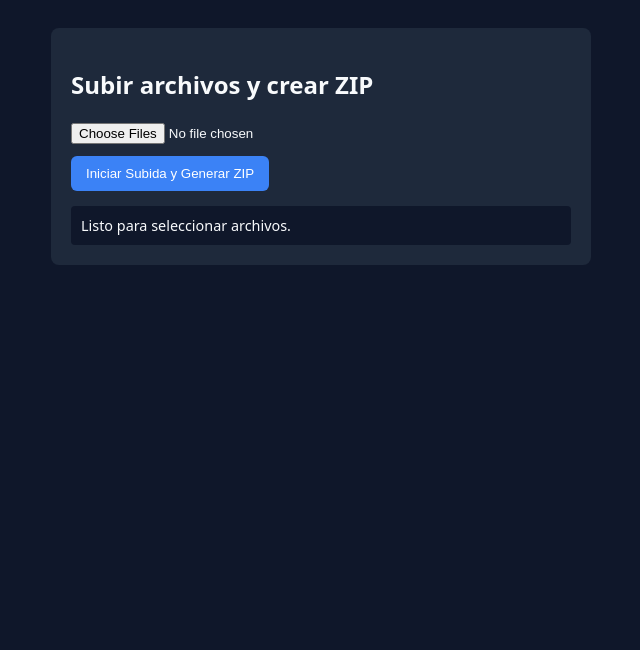
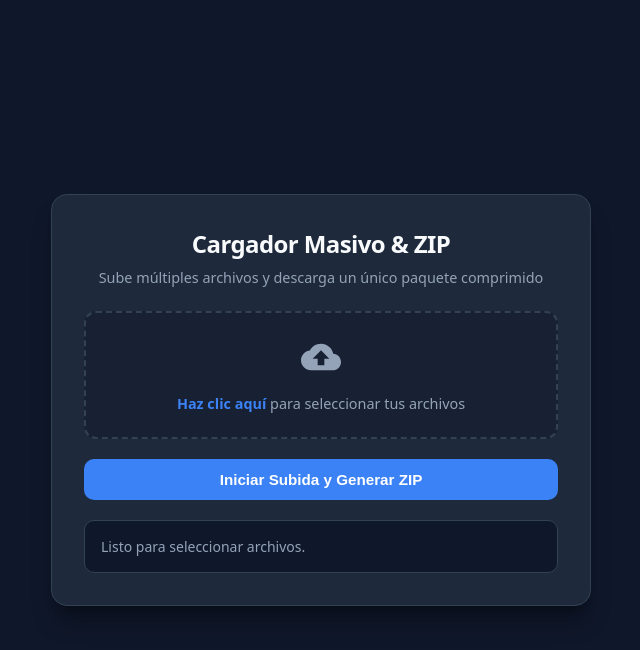
Before and after one commit to jospycode/cargadormasivo, a plain HTML site: page index.html in a window 1280 px wide. Shown: the whole page, without its empty margins (319-959 px from the left). Drawn offline with Linux system fonts and the light colour scheme.

Commit message:
mejora visual

```diff
--- a/index.html
+++ b/index.html
@@ -5,24 +5,221 @@
   <meta name="viewport" content="width=device-width, initial-scale=1.0">
   <title>Cargador Masivo & Generador ZIP</title>
   <style>
-    body { font-family: system-ui, sans-serif; background: #0f172a; color: #f8fafc; padding: 20px; }
-    .card { max-width: 500px; margin: 0 auto; background: #1e293b; padding: 20px; border-radius: 8px; }
-    input[type="file"] { margin-bottom: 12px; }
-    button { background: #3b82f6; color: white; border: none; padding: 10px 15px; border-radius: 6px; cursor: pointer; }
-    button:disabled { background: #64748b; }
-    .log { margin-top: 15px; font-size: 0.9em; white-space: pre-wrap; background: #0f172a; padding: 10px; border-radius: 4px; }
-    a { color: #38bdf8; }
+    :root {
+      --bg-color: #0f172a;
+      --card-bg: #1e293b;
+      --accent: #3b82f6;
+      --accent-hover: #2563eb;
+      --success: #10b981;
+      --text-main: #f8fafc;
+      --text-muted: #94a3b8;
+      --border-color: #334155;
+    }
+
+    * { box-sizing: border-box; margin: 0; padding: 0; }
+
+    body {
+      font-family: system-ui, -apple-system, BlinkMacSystemFont, 'Segoe UI', Roboto, Oxygen, Ubuntu, Cantarell, sans-serif;
+      background-color: var(--bg-color);
+      color: var(--text-main);
+      min-height: 100vh;
+      display: flex;
+      align-items: center;
+      justify-content: center;
+      padding: 20px;
+    }
+
+    .container {
+      width: 100%;
+      max-width: 540px;
+      background: var(--card-bg);
+      border: 1px solid var(--border-color);
+      border-radius: 16px;
+      padding: 32px;
+      box-shadow: 0 20px 25px -5px rgba(0, 0, 0, 0.3), 0 8px 10px -6px rgba(0, 0, 0, 0.3);
+    }
+
+    .header {
+      text-align: center;
+      margin-bottom: 24px;
+    }
+
+    .header h1 {
+      font-size: 1.5rem;
+      font-weight: 700;
+      letter-spacing: -0.025em;
+      margin-bottom: 8px;
+    }
+
+    .header p {
+      color: var(--text-muted);
+      font-size: 0.9rem;
+    }
+
+    .drop-zone {
+      border: 2px dashed var(--border-color);
+      border-radius: 12px;
+      padding: 24px;
+      text-align: center;
+      background: rgba(15, 23, 42, 0.4);
+      transition: all 0.2s ease;
+      cursor: pointer;
+      margin-bottom: 20px;
+    }
+
+    .drop-zone:hover {
+      border-color: var(--accent);
+      background: rgba(59, 130, 246, 0.05);
+    }
+
+    .drop-zone svg {
+      width: 40px;
+      height: 40px;
+      fill: var(--text-muted);
+      margin-bottom: 12px;
+      transition: color 0.2s;
+    }
+
+    .drop-zone:hover svg {
+      fill: var(--accent);
+    }
+
+    .file-input { display: none; }
+
+    .file-label {
+      display: block;
+      color: var(--text-muted);
+      font-size: 0.9rem;
+    }
+
+    .file-label span {
+      color: var(--accent);
+      font-weight: 600;
+    }
+
+    .btn {
+      width: 100%;
+      background: var(--accent);
+      color: white;
+      border: none;
+      padding: 12px 20px;
+      border-radius: 10px;
+      font-size: 0.95rem;
+      font-weight: 600;
+      cursor: pointer;
+      transition: all 0.2s ease;
+      display: flex;
+      align-items: center;
+      justify-content: center;
+      gap: 8px;
+    }
+
+    .btn:hover:not(:disabled) {
+      background: var(--accent-hover);
+      transform: translateY(-1px);
+    }
+
+    .btn:disabled {
+      background: #475569;
+      cursor: not-allowed;
+      opacity: 0.7;
+    }
+
+    /* Indicador de carga */
+    .spinner {
+      display: none;
+      width: 18px;
+      height: 18px;
+      border: 2.5px solid rgba(255,255,255,0.3);
+      border-radius: 50%;
+      border-top-color: white;
+      animation: spin 0.8s linear infinite;
+    }
+
+    @keyframes spin {
+      to { transform: rotate(360deg); }
+    }
+
+    /* Área de estado y progreso */
+    .status-card {
+      margin-top: 20px;
+      background: #0f172a;
+      border: 1px solid var(--border-color);
+      border-radius: 10px;
+      padding: 16px;
+      font-size: 0.875rem;
+    }
+
+    .progress-bar-bg {
+      width: 100%;
+      height: 6px;
+      background: #334155;
+      border-radius: 4px;
+      margin-top: 10px;
+      overflow: hidden;
+      display: none;
+    }
+
+    .progress-bar-fill {
+      height: 100%;
+      width: 0%;
+      background: var(--accent);
+      transition: width 0.3s ease;
+    }
+
+    .log-text {
+      color: var(--text-muted);
+      white-space: pre-wrap;
+      word-break: break-all;
+    }
+
+    .download-link {
+      display: inline-block;
+      margin-top: 12px;
+      background: var(--success);
+      color: white;
+      text-decoration: none;
+      padding: 10px 16px;
+      border-radius: 8px;
+      font-weight: 600;
+      transition: opacity 0.2s;
+    }
+
+    .download-link:hover {
+      opacity: 0.9;
+    }
   </style>
 </head>
 <body>
 
-  <div class="card">
-    <h2>Subir archivos y crear ZIP</h2>
-    <input type="file" id="fileInput" multiple />
-    <br />
-    <button id="uploadBtn" onclick="processUploads()">Iniciar Subida y Generar ZIP</button>
+  <div class="container">
+    <div class="header">
+      <h1>Cargador Masivo & ZIP</h1>
+      <p>Sube múltiples archivos y descarga un único paquete comprimido</p>
+    </div>
 
-    <div id="status" class="log">Listo para seleccionar archivos.</div>
+    <div class="drop-zone" onclick="document.getElementById('fileInput').click()">
+      <svg xmlns="http://www.w3.org/2000/svg" viewBox="0 0 24 24">
+        <path d="M19.35 10.04C18.67 6.59 15.64 4 12 4 9.11 4 6.6 5.64 5.35 8.04 2.34 8.36 0 10.91 0 14c0 3.31 2.69 6 6 6h13c2.76 0 5-2.24 5-5 0-2.64-2.05-4.78-4.65-4.96zM14 13v4h-4v-4H7l5-5 5 5h-3z"/>
+      </svg>
+      <div class="file-label" id="fileLabel">
+        <span>Haz clic aquí</span> para seleccionar tus archivos
+      </div>
+      <input type="file" id="fileInput" class="file-input" multiple onchange="updateFileLabel()" />
+    </div>
+
+    <button id="uploadBtn" class="btn" onclick="processUploads()">
+      <div class="spinner" id="btnSpinner"></div>
+      <span id="btnText">Iniciar Subida y Generar ZIP</span>
+    </button>
+
+    <div class="status-card">
+      <div id="statusText" class="log-text">Listo para seleccionar archivos.</div>
+      <div class="progress-bar-bg" id="progressBg">
+        <div class="progress-bar-fill" id="progressFill"></div>
+      </div>
+      <div id="downloadContainer"></div>
+    </div>
   </div>
 
   <script>
@@ -34,14 +231,35 @@
     const API_BASE = isLocal ? 'http://127.0.0.1:4000' : '';
     const batchId = `lote_${Date.now()}`;
 
-    function log(msg) {
-      document.getElementById('status').innerText = msg;
+    function updateFileLabel() {
+      const input = document.getElementById('fileInput');
+      const label = document.getElementById('fileLabel');
+      const count = input.files.length;
+      if (count > 0) {
+        label.innerHTML = `Archivos seleccionados: <strong>${count}</strong>`;
+      } else {
+        label.innerHTML = `<span>Haz clic aquí</span> para seleccionar tus archivos`;
+      }
+    }
+
+    function setStatus(msg) {
+      document.getElementById('statusText').innerText = msg;
+    }
+
+    function setProgress(percent) {
+      const bg = document.getElementById('progressBg');
+      const fill = document.getElementById('progressFill');
+      bg.style.display = 'block';
+      fill.style.width = `${percent}%`;
     }
 
     async function processUploads() {
       const input = document.getElementById('fileInput');
       const files = Array.from(input.files || []);
       const btn = document.getElementById('uploadBtn');
+      const spinner = document.getElementById('btnSpinner');
+      const btnText = document.getElementById('btnText');
+      const downloadContainer = document.getElementById('downloadContainer');
 
       if (!files.length) {
         alert('Por favor selecciona al menos un archivo.');
@@ -49,11 +267,16 @@
       }
 
       btn.disabled = true;
+      spinner.style.display = 'block';
+      btnText.innerText = 'Procesando...';
+      downloadContainer.innerHTML = '';
+
       const uploadedFiles = [];
+      setProgress(0);
 
       try {
         for (let i = 0; i < files.length; i++) {
-          log(`Subiendo (${i + 1}/${files.length}): ${files[i].name}...`);
+          setStatus(`Subiendo (${i + 1}/${files.length}): ${files[i].name}`);
           const formData = new FormData();
           formData.append('batchId', batchId);
           formData.append('file', files[i]);
@@ -63,37 +286,48 @@
             body: formData,
           });
 
-          if (!res.ok) throw new Error(`Error en subida de ${files[i].name}`);
+          if (!res.ok) throw new Error(`Error al subir ${files[i].name}`);
           const data = await res.json();
           uploadedFiles.push({ name: data.name, url: data.url });
+
+          const percent = Math.round(((i + 1) / files.length) * 80);
+          setProgress(percent);
         }
 
-        log('Todos los archivos subidos. Generando archivo ZIP...');
+        setStatus('Generando archivo ZIP comprimido...');
+        setProgress(90);
+
         const zipRes = await fetch(`${API_BASE}/api/create-zip`, {
           method: 'POST',
           headers: { 'Content-Type': 'application/json' },
           body: JSON.stringify({ batchId, files: uploadedFiles }),
         });
 
-        if (!zipRes.ok) throw new Error('Error generando el archivo ZIP.');
+        if (!zipRes.ok) throw new Error('Error al empaquetar el archivo ZIP.');
 
         const zipBlob = await zipRes.blob();
         const zipFileName = `${batchId}.zip`;
         const blobUrl = URL.createObjectURL(zipBlob);
 
+        setProgress(100);
+        setStatus('¡Proceso completado con éxito!');
+
         const link = document.createElement('a');
         link.href = blobUrl;
         link.download = zipFileName;
-        link.innerText = `Descargar ${zipFileName}`;
+        link.className = 'download-link';
+        link.innerText = `📦 Descargar ${zipFileName}`;
+        downloadContainer.appendChild(link);
 
-        log('¡Éxito!\nEnlace ZIP:\n');
-        document.getElementById('status').appendChild(link);
+        // Disparar la descarga automática
         link.click();
 
       } catch (err) {
-        log(`Error: ${err.message}`);
+        setStatus(`Error: ${err.message}`);
       } finally {
         btn.disabled = false;
+        spinner.style.display = 'none';
+        btnText.innerText = 'Iniciar Subida y Generar ZIP';
       }
     }
   </script>
```
